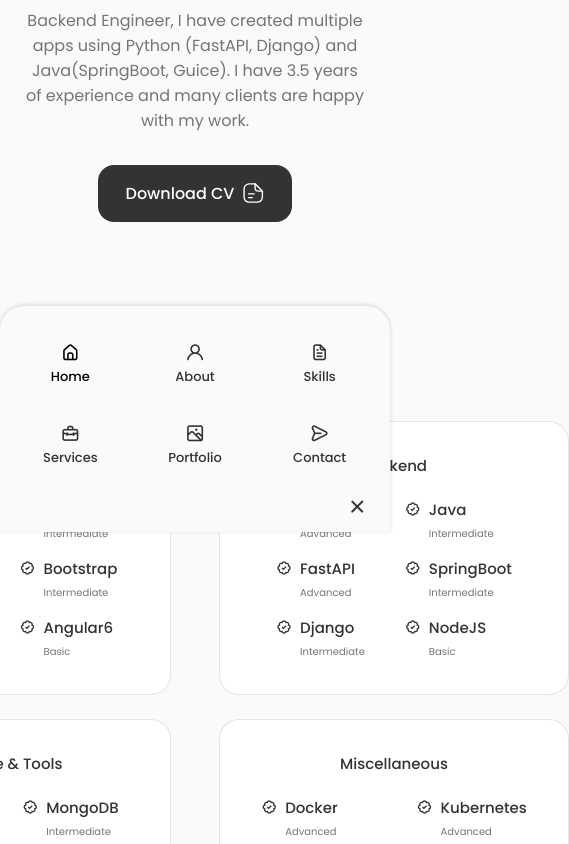
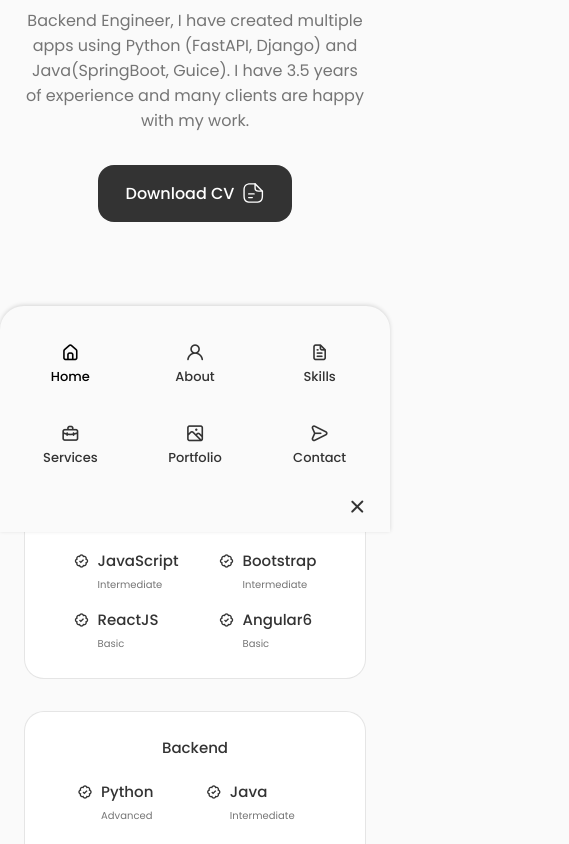
Before and after one commit to nikhil-miranda/tiny-turtle, a React (Create React App) app: page / in a window 390 px wide. Shown: the part 1156-2000 px from the top of the page, 569 px wide, since content can reach past the window. Built offline with nearby package versions, Linux system fonts and the light colour scheme.

Commit message:
feat: added mobile page classes for skills section

```diff
--- a/src/components/skills/skills.css
+++ b/src/components/skills/skills.css
@@ -40,6 +40,10 @@
     color: var(--title-color);
 }
 
+.bx-badge-check {
+    padding-top: 0.1rem;
+}
+
 .skills__name {
     font-size: var(--normal-font-size);
     font-weight: var(--font-medium);
@@ -49,3 +53,35 @@
 .skills__level {
     font-size: var(--tiny-font-size);
 }
+
+/* Breakpoints */
+/* For Large Devices */
+@media screen and (max-width: 992px) {
+    .skills__container {
+        grid-template-columns: max-content;
+        row-gap: 2rem;
+    }
+}
+
+/* For Medium Devices */
+@media screen and (max-width: 576px) {
+    .skills__container {
+        grid-template-columns: 1fr;
+        row-gap: 2rem;
+    }
+
+    .skills__content {
+        padding: 1.5rem;
+    }
+}
+
+/* For Small Devices */
+@media screen and (max-width: 350px) {
+    .skills__box {
+        column-gap: 1.25rem;
+    }
+
+    .skills__name {
+        font-size: var(--small-font-size);
+    }
+}
```
